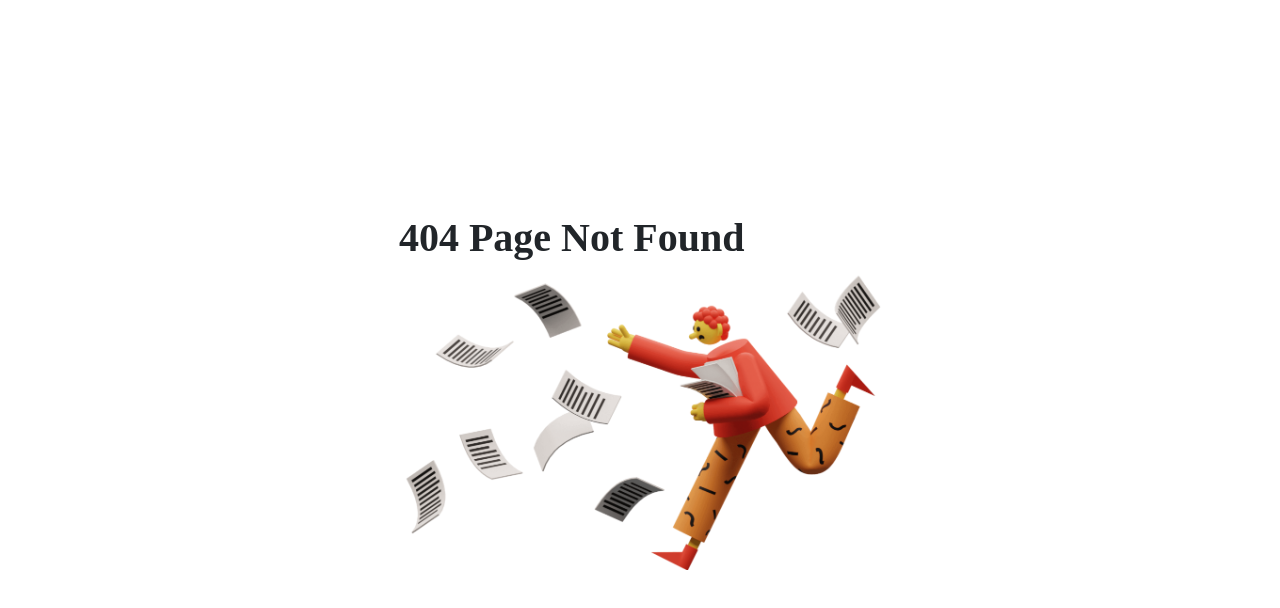
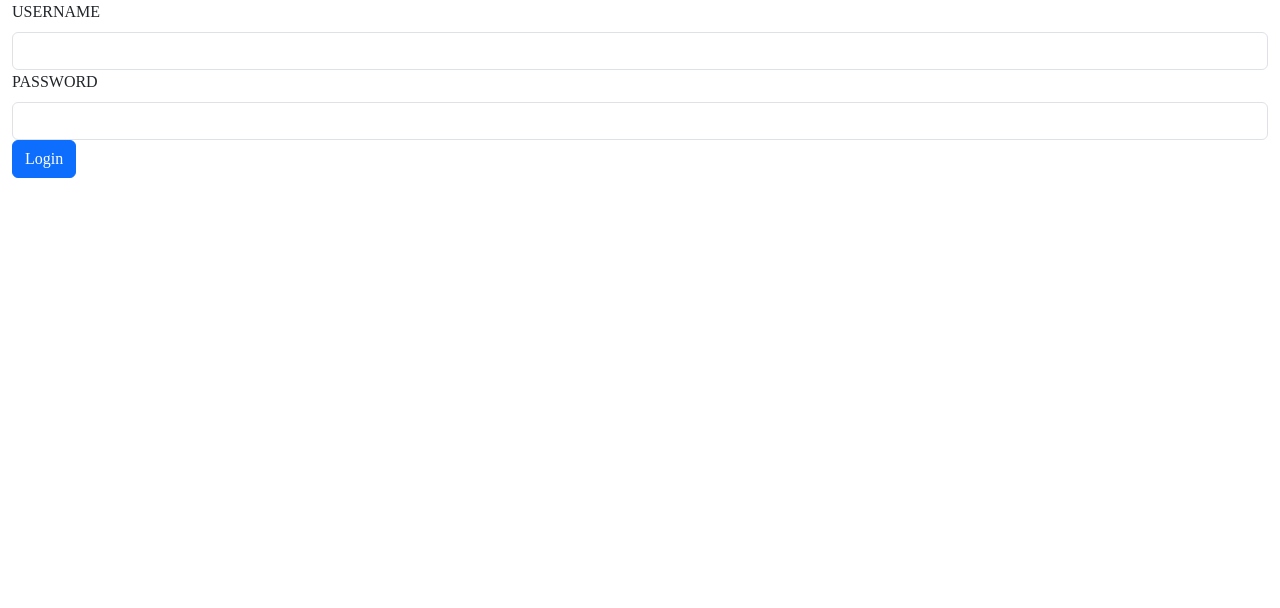
Before and after one commit to Red-stevo/E-LearningHub, a React (Vite) app in the folder student-learning-assistant/: page /student-assistant/login in a window 1280 px wide. Before the commit this address had no page. Shown: the top 608 px of the page. Built offline with nearby package versions, Linux system fonts and the light colour scheme.

Commit message:
Commit message >>>>> routed the login page <<<<<

```diff
--- a/student-learning-assistant/src/AppPages/Component/LoginForm.js
+++ b/student-learning-assistant/src/AppPages/Component/LoginForm.jsx
@@ -1,4 +1,5 @@
-import {Form} from "react-bootstrap";
+import {Button, Form} from "react-bootstrap";
+import './../Styles/RegistrationPage.css'
 
 export const LoginForm = () =>{
     return(
@@ -12,5 +13,7 @@ export const LoginForm = () =>{
                 <Form.Label htmlFor={"login-password"}>PASSWORD</Form.Label>
                 <Form.Control id={"login-password"} type={"password"} required={true}/>
             </Form.Group>
+
+            <Button type={"submit"} className={'reg-btn'}>Login</Button>
         </Form>);
 }
--- a/student-learning-assistant/src/AppPages/Component/RegistrationForm.jsx
+++ b/student-learning-assistant/src/AppPages/Component/RegistrationForm.jsx
@@ -1,4 +1,4 @@
-import {Form, FormLabel} from "react-bootstrap";
+import {Button, Form, FormLabel} from "react-bootstrap";
 import {useEffect, useState} from "react";
 import {emailCheckAvailable, registerUser, userNameCheck} from "../DataSource/BackEndConnection.js";
 
@@ -125,7 +125,7 @@ const RegistrationForm = ({verify, verificationCode, register}) => {
                     {passwordCheck && <Form.Text style={{color:"red"}} className={"invalid"}>{passwordCheck}</Form.Text>}
                 </Form.Group>
 
-                <button className={'reg-btn'} onClick={handleSubmit}>Register</button>
+                <Button className={'reg-btn'} onClick={handleSubmit}>Register</Button>
             </Form>
         </div>
     );
--- a/student-learning-assistant/src/AppPages/RoutedPages/LoginPage.jsx
+++ b/student-learning-assistant/src/AppPages/RoutedPages/LoginPage.jsx
@@ -1,9 +1,10 @@
-import {Col, Row} from "react-bootstrap";
+import {Row} from "react-bootstrap";
+import {LoginForm} from "../Component/LoginForm.jsx";
 
 export const LoginPage = () => {
     return(
         <Row>
-
+            <LoginForm />
         </Row>
     )
 }
--- a/student-learning-assistant/src/AppPages/Routing/AppRoutes.jsx
+++ b/student-learning-assistant/src/AppPages/Routing/AppRoutes.jsx
@@ -1,6 +1,7 @@
 import { BrowserRouter as Router, Routes, Route } from 'react-router-dom';
 import {NotFound} from "../RoutedPages/NotFound.jsx";
 import {RegistrationPage} from "../RoutedPages/RegistrationPage.jsx";
+import {LoginPage} from "../RoutedPages/LoginPage.jsx";
 
 
 
@@ -9,6 +10,7 @@ export default function AppRoutes() {
         <Router>
             <Routes>
                 <Route path={"/student-assistant/register"} element={ <RegistrationPage /> } />
+                <Route path={"/student-assistant/login"} element={<LoginPage />} />
                 <Route path="/*" element={ <NotFound /> } />
             </Routes>
         </Router>
```
